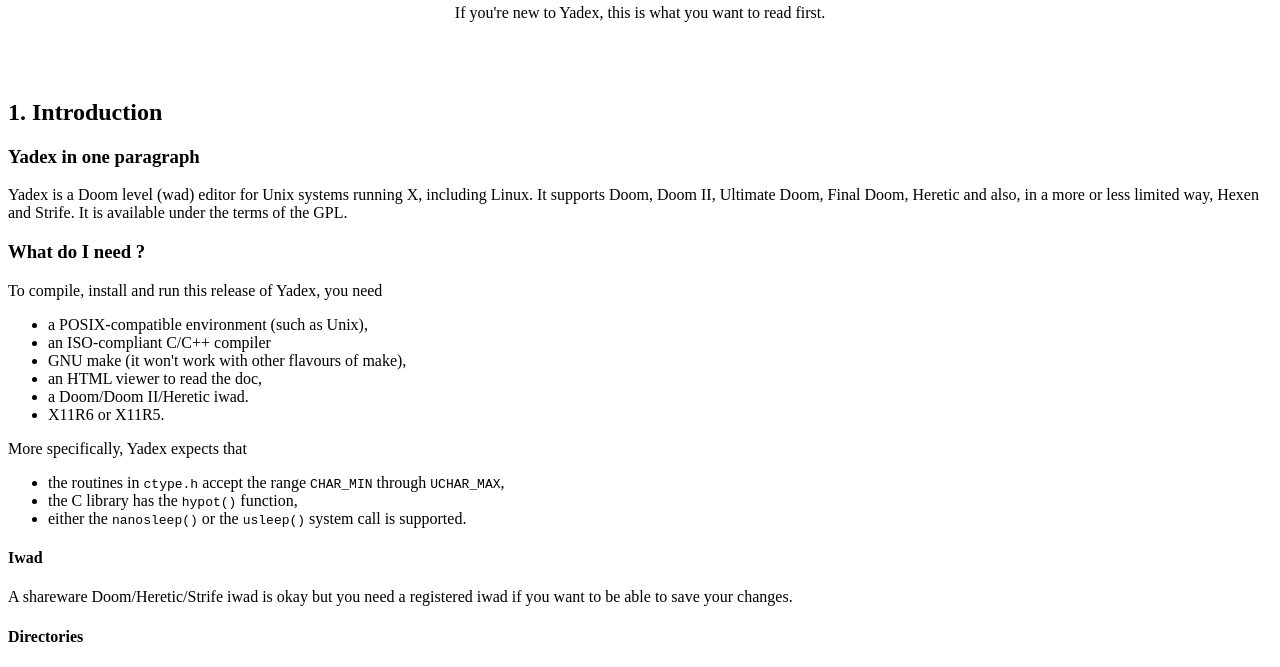
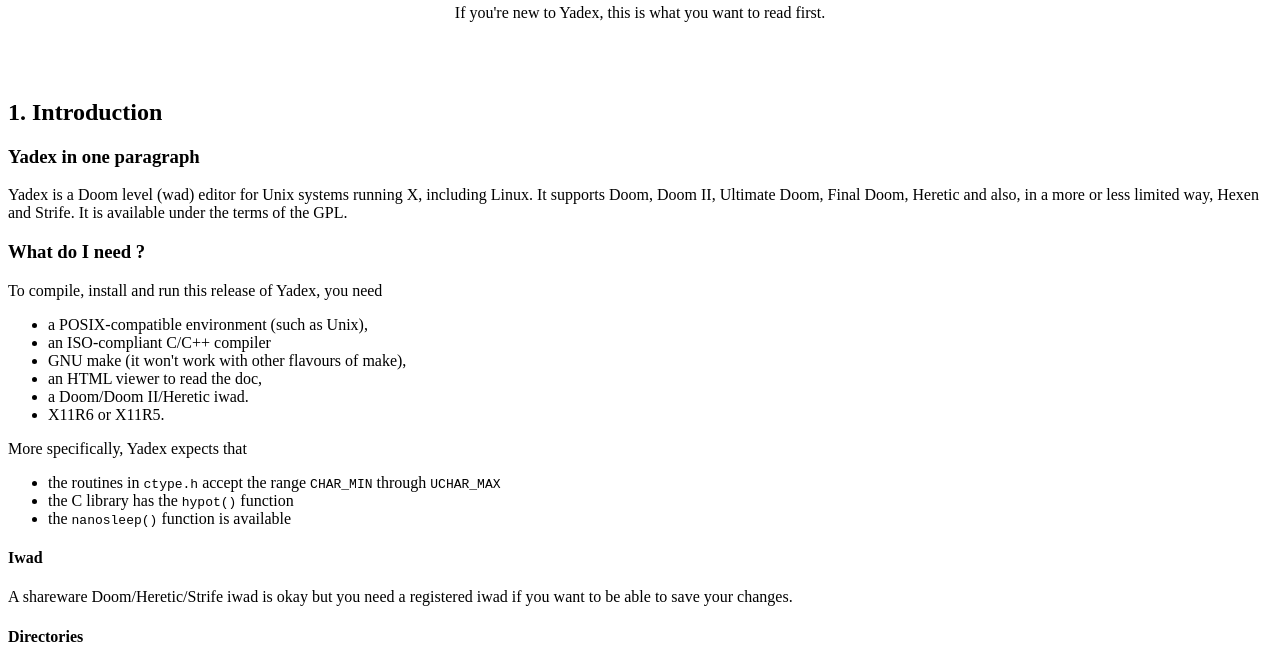
Before and after one commit to farhaven/yadex, a plain HTML site: page docsrc/getting_started.html in a window 1280 px wide. Shown: the part 123-790 px from the top of the page. Drawn offline with Linux system fonts and the light colour scheme.

Commit message:
Update assorted docs, assume nanosleep() is present

```diff
--- a/docsrc/getting_started.html
+++ b/docsrc/getting_started.html
@@ -40,11 +40,10 @@ Hexen and Strife. It is available under the terms of the GPL.
 
 <p>More specifically, Yadex expects that
 <ul>
-<li>the routines in <code>ctype.h</code> accept the range
-	<code>CHAR_MIN</code> through <code>UCHAR_MAX</code>,
-<li>the C library has the <code>hypot()</code> function,
-<li>either the <code>nanosleep()</code> or the
-	<code>usleep()</code> system call is supported.
+	<li>the routines in <code>ctype.h</code> accept the range
+		<code>CHAR_MIN</code> through <code>UCHAR_MAX</code></li>
+	<li>the C library has the <code>hypot()</code> function</li>
+	<li>the <code>nanosleep()</code> function is available</li>
 </ul>
 
 		<h4>Iwad</h4>
```
Also changed, not shown: 7 other files.
